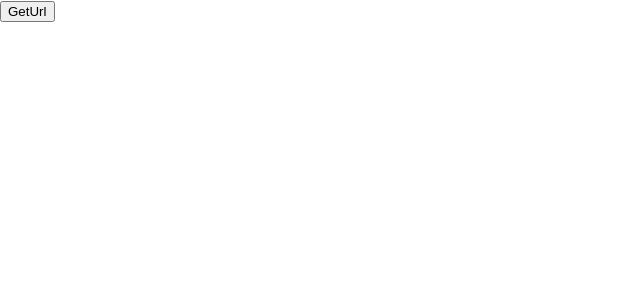
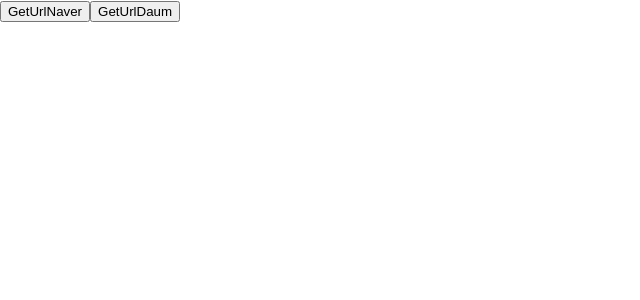
Before and after one commit to mcas1616/webscrapper, a React (Create React App) app: page / in a window 1280 px wide. Shown: the top 300 px of the page, without its empty margins (0-640 px from the left). Built offline with nearby package versions, Linux system fonts and the light colour scheme.

Commit message:
add daum.net test

```diff
--- a/src/containers/mainPage/index.js
+++ b/src/containers/mainPage/index.js
@@ -7,6 +7,10 @@ class MainPage extends React.Component{
         console.log('getPageResult');
         this.props.getPageResult('https://www.naver.com');
     }
+    getPageResultD = () => {
+        console.log('getPageResult');
+        this.props.getPageResult('https://www.daum.net');
+    }
 
     createMarkup = () => {
         return {__html: this.props.pageResult};
@@ -15,11 +19,15 @@ class MainPage extends React.Component{
         console.log(this.props);
         return(
             <div>
-                <button onClick={this.getPageResult}>
-                    GetUrl
-                </button>
+
                 <div dangerouslySetInnerHTML={this.createMarkup()}>
                 </div>
+                <button onClick={this.getPageResult}>
+                    GetUrlNaver
+                </button>
+                <button onClick={this.getPageResultD}>
+                    GetUrlDaum
+                </button>
             </div>
         );
     }
```
Also changed, not shown: 1 other file (tests, documents, lock files or other folders).
